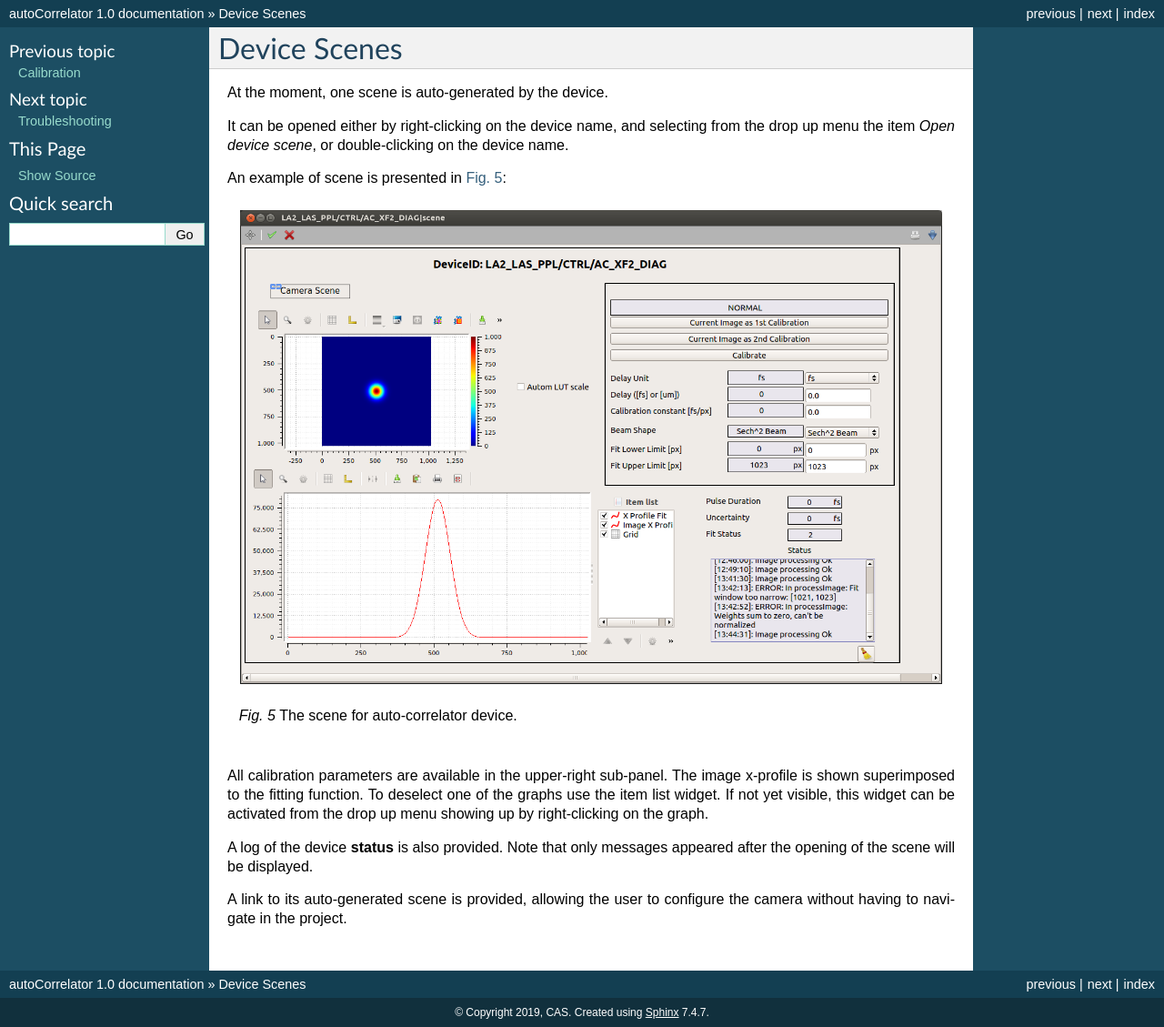
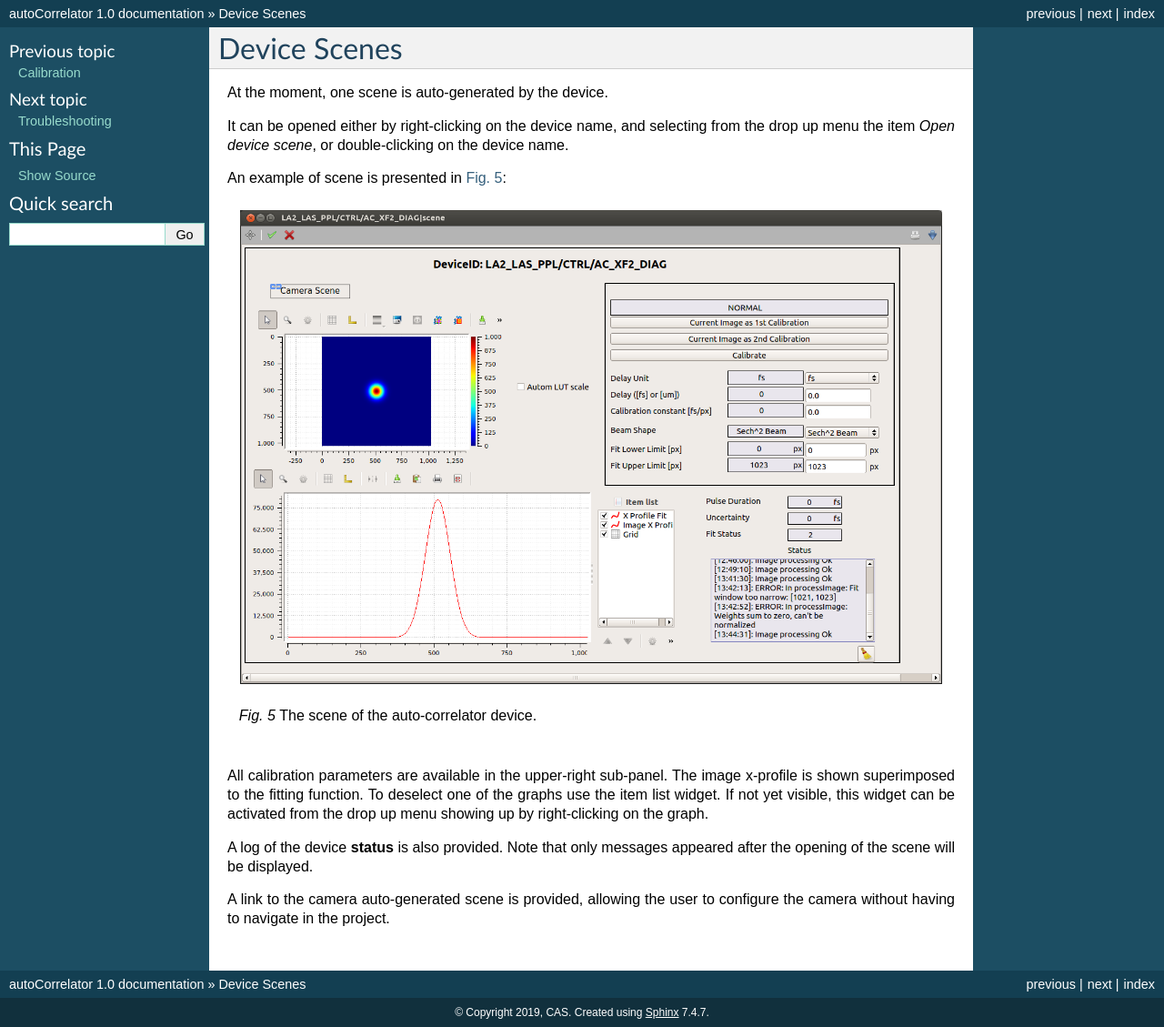
Before and after one commit to European-XFEL/imageProcessor, a Sphinx documentation site: the page built from doc/source/scenes.rst, in a window 1280 px wide. Shown: the whole page at 91% size. Built offline with Sphinx 7.4.7, drawn with Linux system fonts in a browser that asks for light colours.

Commit message:
scene: work on text

```diff
--- a/doc/source/scenes.rst
+++ b/doc/source/scenes.rst
@@ -15,7 +15,7 @@ An example of scene is presented in :numref:`Fig. %s <fig-scene>`:
    :scale: 60 %
    :align: center
 
-   The scene for auto-correlator device.
+   The scene of the auto-correlator device.
 
 All calibration parameters are available in the upper-right sub-panel.
 The image x-profile is shown superimposed to the fitting function.
@@ -27,6 +27,6 @@ A log of the device **status** is also provided.
 Note that only messages appeared after the opening of the scene will
 be displayed.
 
-A link to its
-auto-generated scene is provided, allowing the user to configure the
+A link to the camera auto-generated scene is provided, allowing
+the user to configure the
 camera without having to navigate in the project.
```
